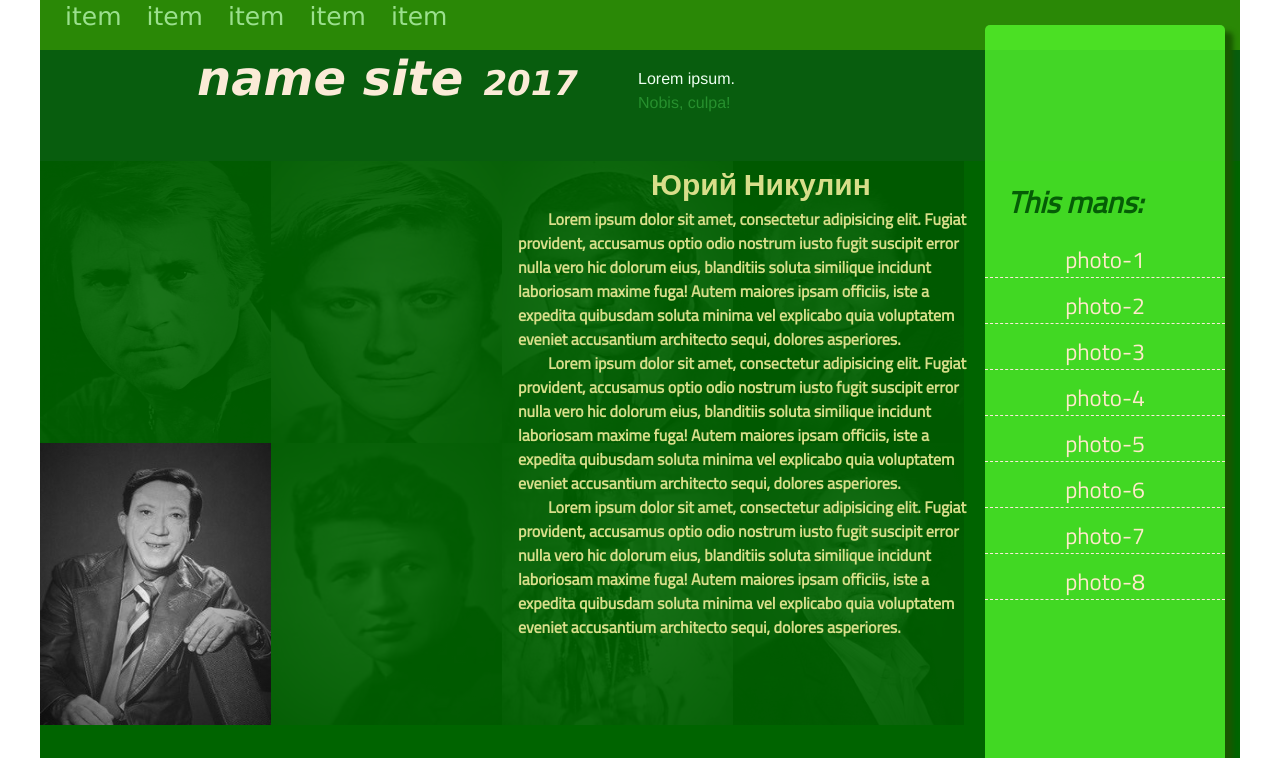
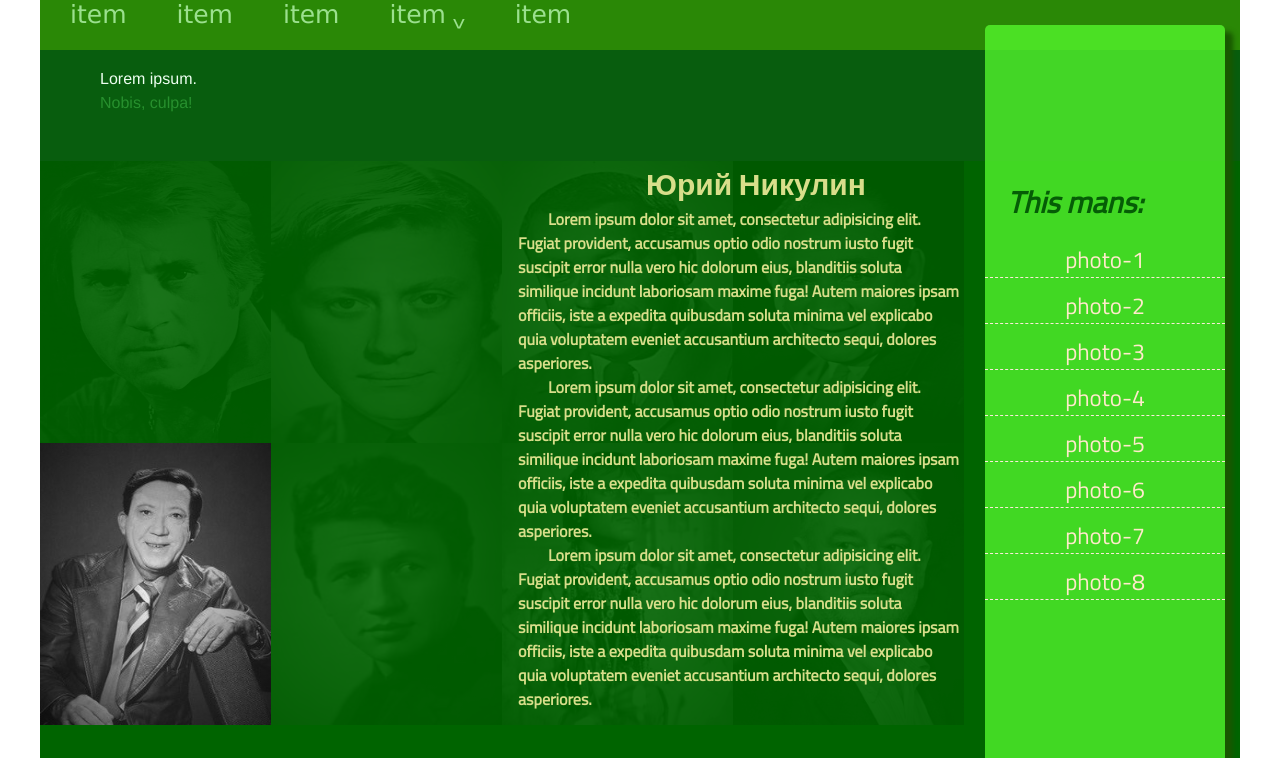
Before and after one commit to romaxa83/romaxa, a plain HTML site: page index.html in a window 1280 px wide. Both pictures are taken after a click on the element 1105 px from the left and 416 px from the top of the page. Shown: the top 758 px of the page. Drawn offline with nearby package versions, Linux system fonts and the light colour scheme; a web font is replaced by a local one.

Commit message:
Add dropdown list in nav. menu

```diff
--- a/index.html
+++ b/index.html
@@ -19,13 +19,23 @@
 	</head>
 	<body>
 		<div id="main">
-    <nav id="top-nav">
+    <nav>
         <ul>
             <li><a href="#">item</a></li>
             <li><a href="#">item</a></li>
             <li><a href="#">item</a></li>
+            <li><a href="#">item</a>
+                <ul class="dropdown">
+                    <li><a href="#">item</a></li>
+                    <li><a href="#">item</a></li>
+                    <li><a href="#">item</a></li>
+                    <li><a href="#">item</a></li>
+                    <li><a href="#">item</a></li>
+                    <li><a href="#">item</a></li>
+                </ul>
+            </li>
             <li><a href="#">item</a></li>
-            <li><a href="#">item</a></li>
+
         </ul>
     </nav><!--END OF ID=top-nav -->
     <header>
@@ -35,14 +45,14 @@
     </header>
     <div id="section-photo">
         <div id="photo">
-            <div><img src="img/photo_1.jpg" alt="" title="Владимир Высоцкий"></div>
-            <div><img src="img/photo_2.jpg" alt="" title="Андрей Миронов"></div>
-            <div><img src="img/photo_3.jpg" alt="" title="Анатолий Папанов"></div>
-            <div><img src="img/photo_4.jpg" alt="" title="Евгений Леонов"></div>
-            <div><img src="img/photo_5.jpg" alt="" title="Юрий Никулин"></div>
-            <div><img src="img/photo_6.jpg" alt="" title="Леонид Быков"></div>
-            <div><img src="img/photo_7.jpg" alt="" title="Иван Миколайчук"></div>
-            <div><img src="img/photo_8.jpg" alt="" title="Богдан Ступка"></div>
+            <div><img src="img/photo_1.jpg" alt="photo-1" title="Владимир Высоцкий"></div>
+            <div><img src="img/photo_2.jpg" alt="photo-2" title="Андрей Миронов"></div>
+            <div><img src="img/photo_3.jpg" alt="photo-3" title="Анатолий Папанов"></div>
+            <div><img src="img/photo_4.jpg" alt="photo-4" title="Евгений Леонов"></div>
+            <div><img src="img/photo_5.jpg" alt="photo-5" title="Юрий Никулин"></div>
+            <div><img src="img/photo_6.jpg" alt="photo-6" title="Леонид Быков"></div>
+            <div><img src="img/photo_7.jpg" alt="photo-7" title="Иван Миколайчук"></div>
+            <div><img src="img/photo_8.jpg" alt="photo-8" title="Богдан Ступка"></div>
 
         </div><!--END OF ID=photo -->
         <div id="mans">
--- a/main-js.js
+++ b/main-js.js
@@ -67,3 +67,21 @@ jQuery(document).ready(function(){
 	// jQuery('header-aside-nav p').on('click',function(){
 	// 	jQuery('#photo div').eq(1).removeClass('opacity');
 	// });
+
+jQuery(document).ready(function(){
+	var navMenu = jQuery("nav");
+	// Устанавливаем икнонку там где есть выпадащий список
+	navMenu.find("li").each(function(){
+		if(jQuery(this).find("ul").length > 0) {
+			jQuery("<span>").text("^").appendTo(jQuery(this).children(":first"));
+	//Показываем выпадающий список
+		jQuery(this).mouseenter(function(){
+			jQuery(this).find("ul").stop(true,true).slideDown();
+		});
+	//Убираем выпадающий список
+		jQuery(this).mouseleave(function(){
+			jQuery(this).find("ul").stop(true,true).slideUp();
+		});
+		}
+	});
+});
--- a/main-style.css
+++ b/main-style.css
@@ -1,6 +1,7 @@
 * {
     margin: 0;
     padding: 0;
+    box-sizing: border-box;
 }
 #main {
     width: 100%;
@@ -12,31 +13,91 @@
 
 
 /*=== Style of top navigation ===*/
-#top-nav {
+nav {
+    display: block;
+    position: relative;
     width: 100%;
     height: 50px;
     background-color: rgb(42, 136, 6);
+    font: 25px 'Baloo Bhaina',Verdana,sans-serif;
+
 }
-#top-nav ul {
-    display: inline-block;
+nav ul {
+    padding: 0;
+    margin: 0;
 }
-#top-nav li {
-    display: inline-block;
+nav li {
+    position: relative;
     float: left;
-    font-size: 25px;
-    margin-top: 2px;
-    margin-left: 25px;
-    font-family: 'Baloo Bhaina',Verdana,sans-serif;
     list-style: none;
+    padding: 0 20px;
+    /*margin-left: 20px;*/
 }
-#top-nav a {
+nav li:hover {
+    background: green;
+}
+nav ul:after {
+    content: ".";
+    display: block;
+    height: 0;
+    clear: both;
+    visibility: hidden;
+}
+nav li a {
+    display: block;
     text-decoration: none;
     color: #9be08e;
+    padding-left: 10px;
 }
-#top-nav a:hover {
+nav li a:hover {
     color: antiquewhite;
     text-shadow: 2px 2px 4px #2daf15;
 }
+/*=== Добавляем иконку всплывающего меню*/
+nav a span {
+    display: block;
+    float: right;
+    margin-left: 7px;
+    margin-top: 4px;
+}
+ul a span {
+    font-family: sans-serif;
+    transform: rotate(-180deg);
+}
+/*=== Выпадающий список ===*/
+.dropdown {
+    display: none;
+    font-size: 18px;
+    position: absolute;
+    left: 0;
+    z-index: 5;
+    background: rgba(10,196,70,.5);
+    border-bottom-right-radius: 5px;
+    border-bottom-left-radius: 5px;
+}
+.dropdown li {
+    float: none;
+    /*margin-left: 5px;
+    margin-right: 10px;*/
+    width: 126px;
+    padding-top: -5px;
+    text-align: center;
+}
+.dropdown li:hover {
+    background: rgba(25,235,226,.5);
+}
+.dropdown li:hover.last {
+    border-bottom-right-radius: 5px;
+    border-bottom-left-radius: 5px;
+    background: red;
+}
+.dropdown li a {
+    color: rgb(33,3,190);
+}
+
+
+/*=== Style of dropdown in a navigation ===*/
+
 /*=== Style of header ===*/
 header {
     widows: 100%;
@@ -50,7 +111,7 @@ header h1 {
     font-family: 'Baloo Bhaina',Verdana,sans-serif;
     font-style: italic;
     font-size: 48px;
-    margin-left: 157px;
+    margin-left: -457px;
 }
 header span {
     font-family: Verdana;
```
